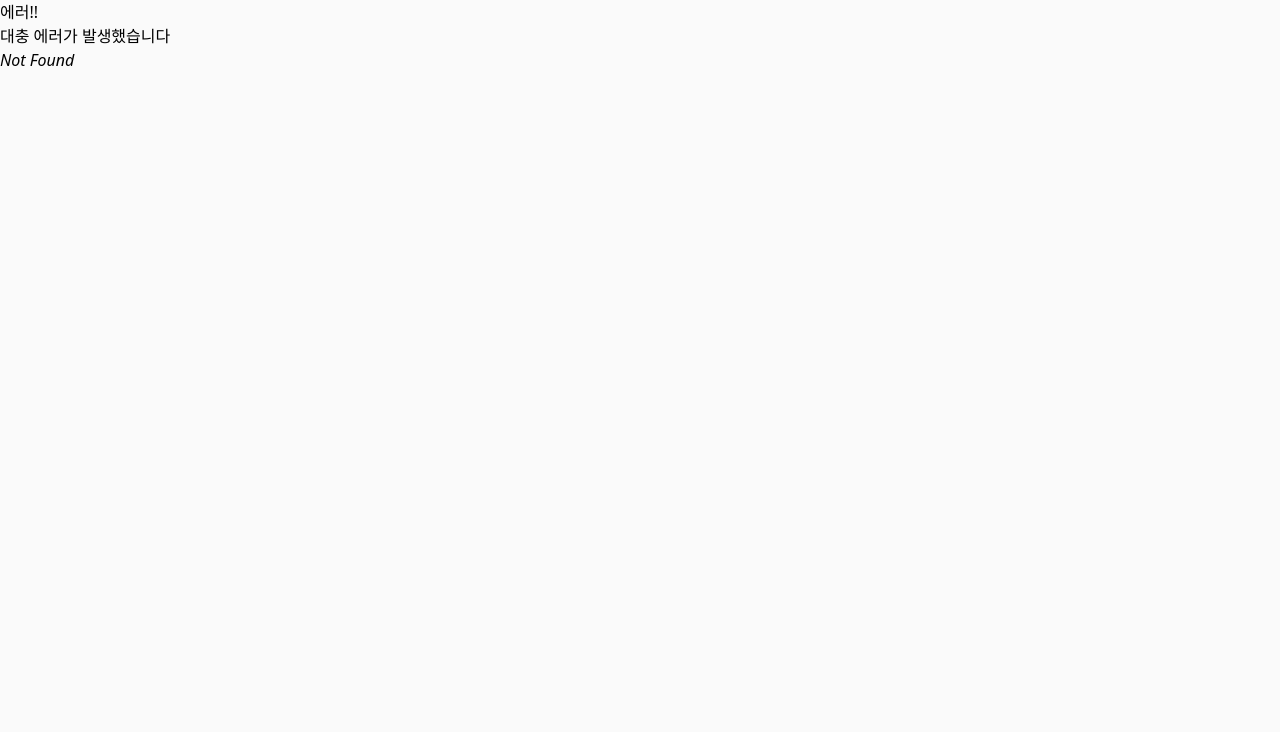
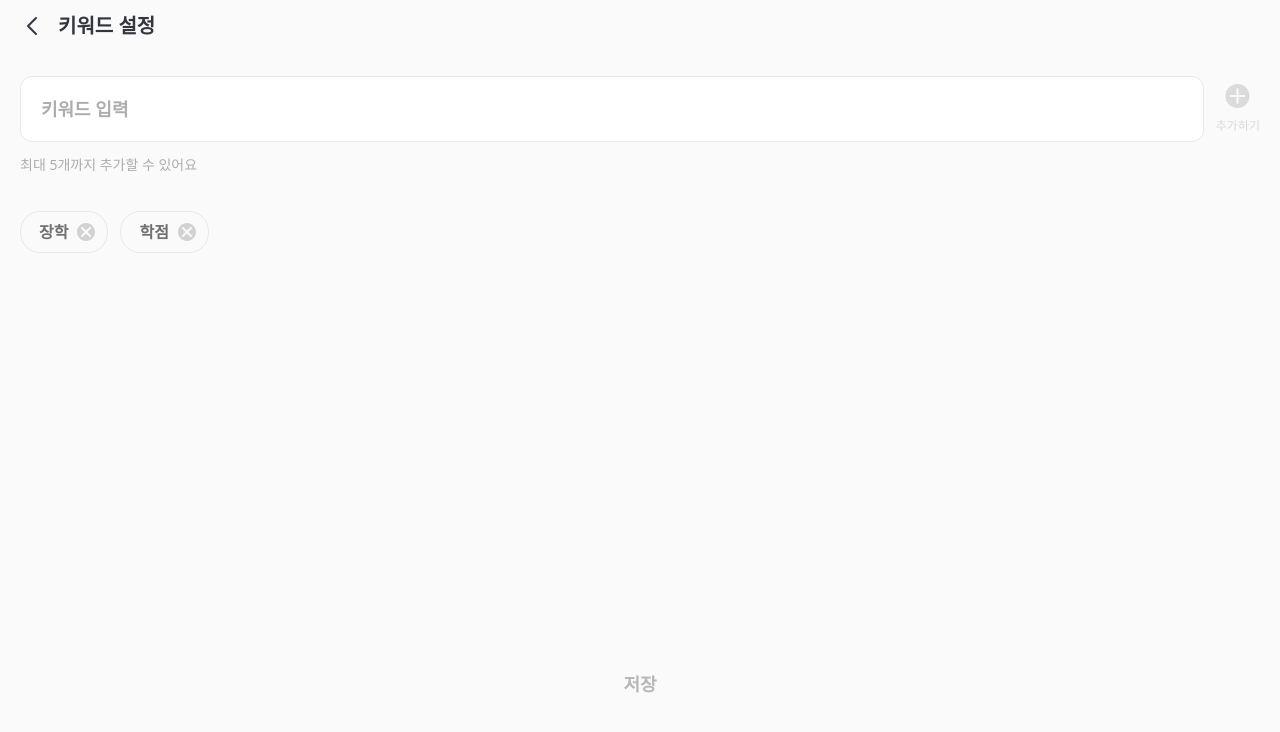
Before and after one commit to Head-4/Head-4-FE, a React (Create React App) app: page /setting/keyword in a window 1280 px wide. Before the commit this address had no page. Shown: the top 732 px of the page. Built offline with nearby package versions, Linux system fonts and the light colour scheme; a web font is replaced by a local one.

Commit message:
feat: setting keyword add

```diff
--- a/src/components/GlobalButton.tsx
+++ b/src/components/GlobalButton.tsx
@@ -27,6 +27,10 @@ export default function GlobalButton({isActive, inputReset, isSuccess}: GlobalBu
             case '/register/keyword':
                 navigate('/register/complete');
                 break;
+            case '/setting/keyword':
+                // API 요청 결과 넣기
+                if (isSuccess) isSuccess(true);
+                break;
             case '/register/complete':
                 navigate('/');
                 break;
@@ -40,6 +44,7 @@ export default function GlobalButton({isActive, inputReset, isSuccess}: GlobalBu
         "/register/university": "다음",
         "/setting/university": "저장",
         "/register/keyword": "다음",
+        "/setting/keyword": "저장",
         "/register/complete": "확인",
         "/faq": "건의하기",
     };
--- a/src/layout/Aside.tsx
+++ b/src/layout/Aside.tsx
@@ -43,7 +43,7 @@ export default function Aside({toggleAside, isAsideOpen}: AsideProps) {
                             </AsideLink>
                         </li>
                         <li>
-                            <AsideLink to=''>
+                            <AsideLink to='/setting/keyword' onClick={toggleAside}>
                                 <KeywordIcon/>
                                 <AsideSetting>키워드 설정</AsideSetting>
                                 <ExpandIcon/>
--- a/src/layout/Header.tsx
+++ b/src/layout/Header.tsx
@@ -26,6 +26,7 @@ export default function Header({pageRoute, toggleAside}: HeaderProps) {
 
     const headerName: { [key: string]: string } = {
         "/setting/university": "학교 설정",
+        "/setting/keyword": "키워드 설정",
         "/notice": "알림",
         "/faq": "건의하기",
     };
--- a/src/pages/keyword/KeyWordEdit.tsx
+++ b/src/pages/keyword/KeyWordEdit.tsx
@@ -1,9 +1,10 @@
-import React, {useState} from 'react';
+import React, {useEffect, useRef, useState} from 'react';
 import styled from "styled-components";
 import GlobalButton from "../../components/GlobalButton";
 import Row from "../../styles/Common/Row";
 import KeyWord from "./components/KeyWord";
 import {ReactComponent as AddIcon} from "../../assets/KeyWord/AddIcon.svg";
+import Success from "../../components/Success";
 
 interface keyWord {
     id: number;
@@ -16,9 +17,31 @@ export default function KeyWordEdit() {
         {id: 1, content: '장학'},
         {id: 2, content: '학점'},
     ]);
+    const prevKeyWordList = useRef<keyWord[]>(keyWordList);
+    const [isEdit, setIsEdit] = useState<boolean>(false);
     const [isInputFocused, setIsInputFocused] = useState<boolean>(false);
+    const [isSuccess, setIsSuccess] = useState<boolean>(false);
+    // 로그인 되어있는지 확인
+    const isLogin = true;
 
-    const isActive: boolean = keyWord.length > 0;
+    useEffect(() => {
+        if (prevKeyWordList.current !== keyWordList) {
+            prevKeyWordList.current = keyWordList;
+            setIsEdit(true);
+        }
+    }, [keyWordList]);
+
+    useEffect(() => {
+        if (isSuccess) {
+            const timer = setTimeout(() => {
+                setIsSuccess(false);
+            }, 2000);
+
+            return () => clearTimeout(timer);
+        }
+    }, [isSuccess]);
+
+    const isAddActive: boolean = keyWord.length > 0;
     const isMax: boolean = keyWordList.length === 5;
 
     const addKeyWordClick = () => {
@@ -39,10 +62,19 @@ export default function KeyWordEdit() {
         setKeyWordList(keyWordList.filter((it) => it.id !== id));
     };
 
+    const showSuccess = (isSuccess: boolean) => {
+        setIsEdit(false);
+        setIsSuccess(isSuccess);
+    }
+
     return (
         <>
             <KeywordSection>
-                <KeyWordH1>보고 싶은 공지의<br/>키워드를 입력해 주세요</KeyWordH1>
+                {isLogin ?
+                    <></>
+                    :
+                    <KeyWordH1>보고 싶은 공지의<br/>키워드를 입력해 주세요</KeyWordH1>
+                }
                 <Row $gap={12} $verticalAlign="center">
                     <KeyWordInput
                         value={keyWord}
@@ -55,8 +87,8 @@ export default function KeyWordEdit() {
                     />
                     <AddButton
                         onClick={addKeyWordClick}
-                        disabled={!isActive}
-                        $isActive={isActive}
+                        disabled={!isAddActive}
+                        $isAddActive={isAddActive}
                     >
                         <AddIcon/>
                         <AddLabel>추가하기</AddLabel>
@@ -73,7 +105,8 @@ export default function KeyWordEdit() {
                     )}
                 </KeyWordWrapper>
             </KeywordSection>
-            <GlobalButton isActive={true}/>
+            <Success isSuccess={isSuccess}/>
+            <GlobalButton isActive={isEdit} isSuccess={showSuccess}/>
         </>
     );
 }
@@ -107,8 +140,8 @@ const KeyWordInput = styled.input<{ $isMax: boolean }>`
     }
 `;
 
-const AddButton = styled.button<{ $isActive: boolean }>`
-    color: ${({$isActive}) => $isActive ? ({theme}) => theme.colors.primary : '#DBDBDB'};
+const AddButton = styled.button<{ $isAddActive: boolean }>`
+    color: ${({$isAddActive}) => $isAddActive ? ({theme}) => theme.colors.primary : '#DBDBDB'};
 `;
 
 const AddLabel = styled.div`
--- a/src/router/router.js
+++ b/src/router/router.js
@@ -56,6 +56,10 @@ export const router = createBrowserRouter([
                             path: "setting/university",
                             element: <UniversityEdit/>,
                         },
+                        {
+                            path: "setting/keyword",
+                            element: <KeyWordEdit/>,
+                        },
                     ],
                 }
             ],
```
